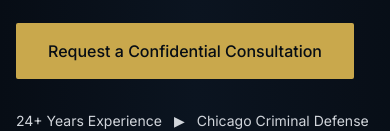
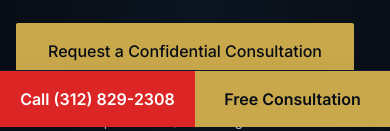
Before and after one commit to DenseConsulting/john-miraglia-site, a React (Vite) app: page / in a window 390 px wide. Shown: the part 717-848 px from the top of the page. Built offline with nearby package versions, Linux system fonts and the light colour scheme; no server answers; a web font is replaced by a local one.

Commit message:
Add mobile sticky call and consultation bar

```diff
--- a/src/App.tsx
+++ b/src/App.tsx
@@ -1,15 +1,16 @@
-import React from 'react';
-import { Hero } from './components/Hero';
-import { Stats } from './components/Stats';
-import { About } from './components/About';
-import { PracticeAreas } from './components/PracticeAreas';
-import { WhyChooseUs } from './components/WhyChooseUs';
-import { Testimonials } from './components/Testimonials';
-import { Credentials } from './components/Credentials';
-import { Contact } from './components/Contact';
-import { Footer } from './components/Footer';
+import { Hero } from './components/Hero'
+import { Stats } from './components/Stats'
+import { About } from './components/About'
+import { PracticeAreas } from './components/PracticeAreas'
+import { WhyChooseUs } from './components/WhyChooseUs'
+import { Testimonials } from './components/Testimonials'
+import { Credentials } from './components/Credentials'
+import { Contact } from './components/Contact'
+import { Footer } from './components/Footer'
+
 export function App() {
-  return <div className="min-h-screen bg-white font-body antialiased selection:bg-gold-500 selection:text-navy-900">
+  return (
+    <div className="min-h-screen bg-white font-body antialiased selection:bg-gold-500 selection:text-navy-900 pb-20 md:pb-0">
       <Hero />
       <Stats />
       <About />
@@ -19,5 +20,24 @@
       <Credentials />
       <Contact />
       <Footer />
-    </div>;
+
+      <div className="fixed bottom-0 left-0 right-0 z-50 md:hidden border-t border-navy-700 bg-navy-900 shadow-2xl">
+        <div className="grid grid-cols-2">
+          <a
+            href="tel:13128292308"
+            className="flex items-center justify-center px-4 py-4 text-center font-semibold text-white bg-red-600"
+          >
+            Call (312) 829-2308
+          </a>
+
+          <a
+            href="#contact"
+            className="flex items-center justify-center px-4 py-4 text-center font-semibold text-navy-900 bg-gold-500"
+          >
+            Free Consultation
+          </a>
+        </div>
+      </div>
+    </div>
+  )
 }
```
Also changed, not shown: src/components/vite-env.d.ts (renamed from src/src/vite-env.d.ts).
